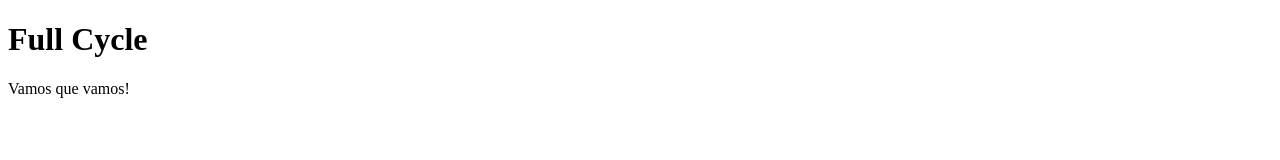
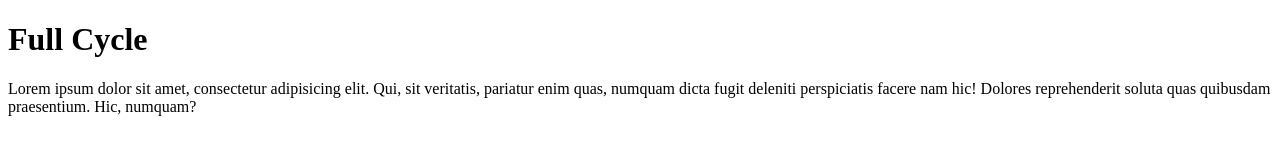
Before and after one commit to andrelupus1/fc, a plain HTML site: page index.html in a window 1280 px wide. Drawn offline with Linux system fonts and the light colour scheme.

Commit message:
Add Lorem

```diff
--- a/index.html
+++ b/index.html
@@ -8,6 +8,6 @@
   </head>
   <body>
     <h1>Full Cycle</h1>
-    <p>Vamos que vamos!</p>
+    <p>Lorem ipsum dolor sit amet, consectetur adipisicing elit. Qui, sit veritatis, pariatur enim quas, numquam dicta fugit deleniti perspiciatis facere nam hic! Dolores reprehenderit soluta quas quibusdam praesentium. Hic, numquam?</p>
   </body>
 </html>
```
